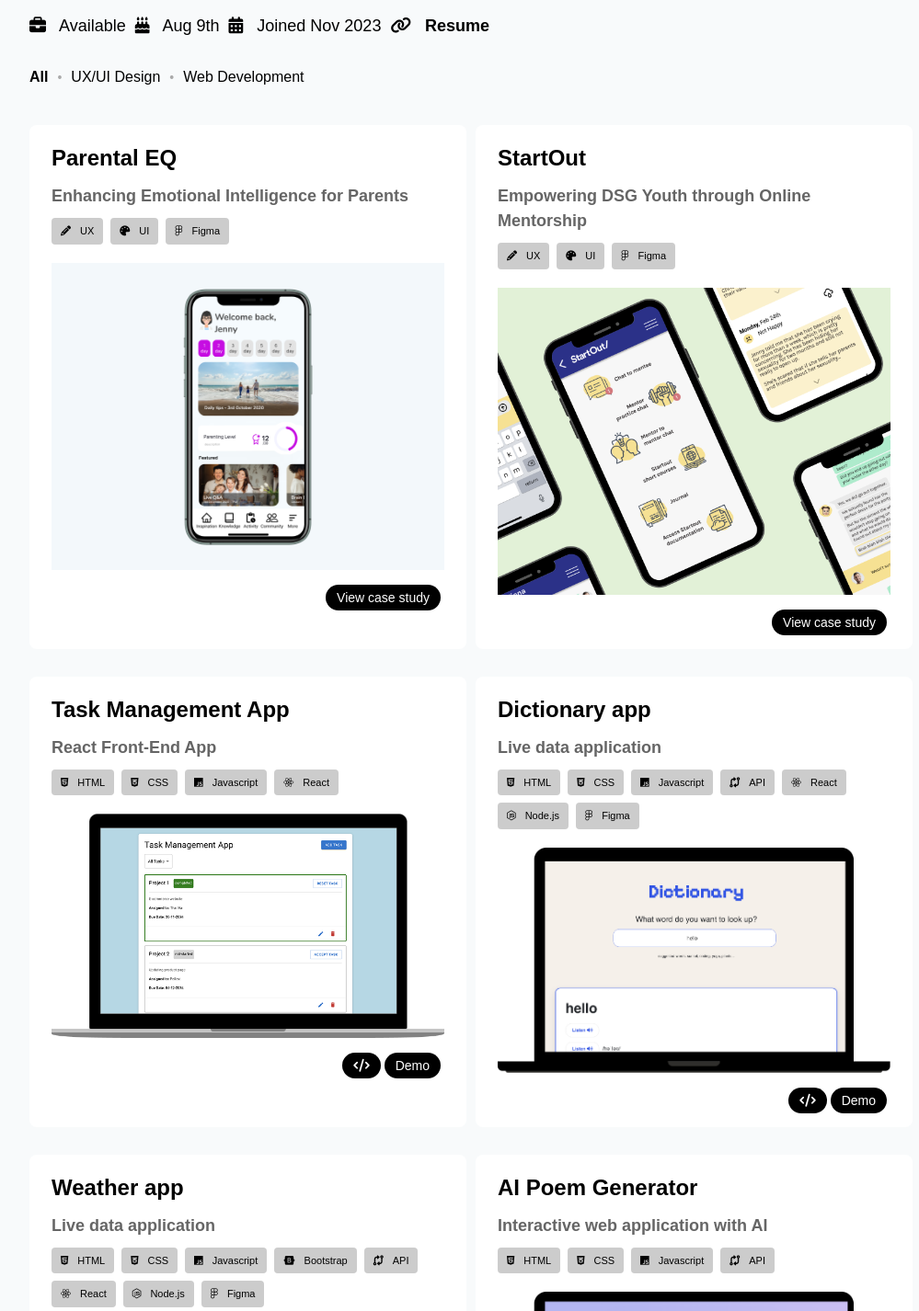
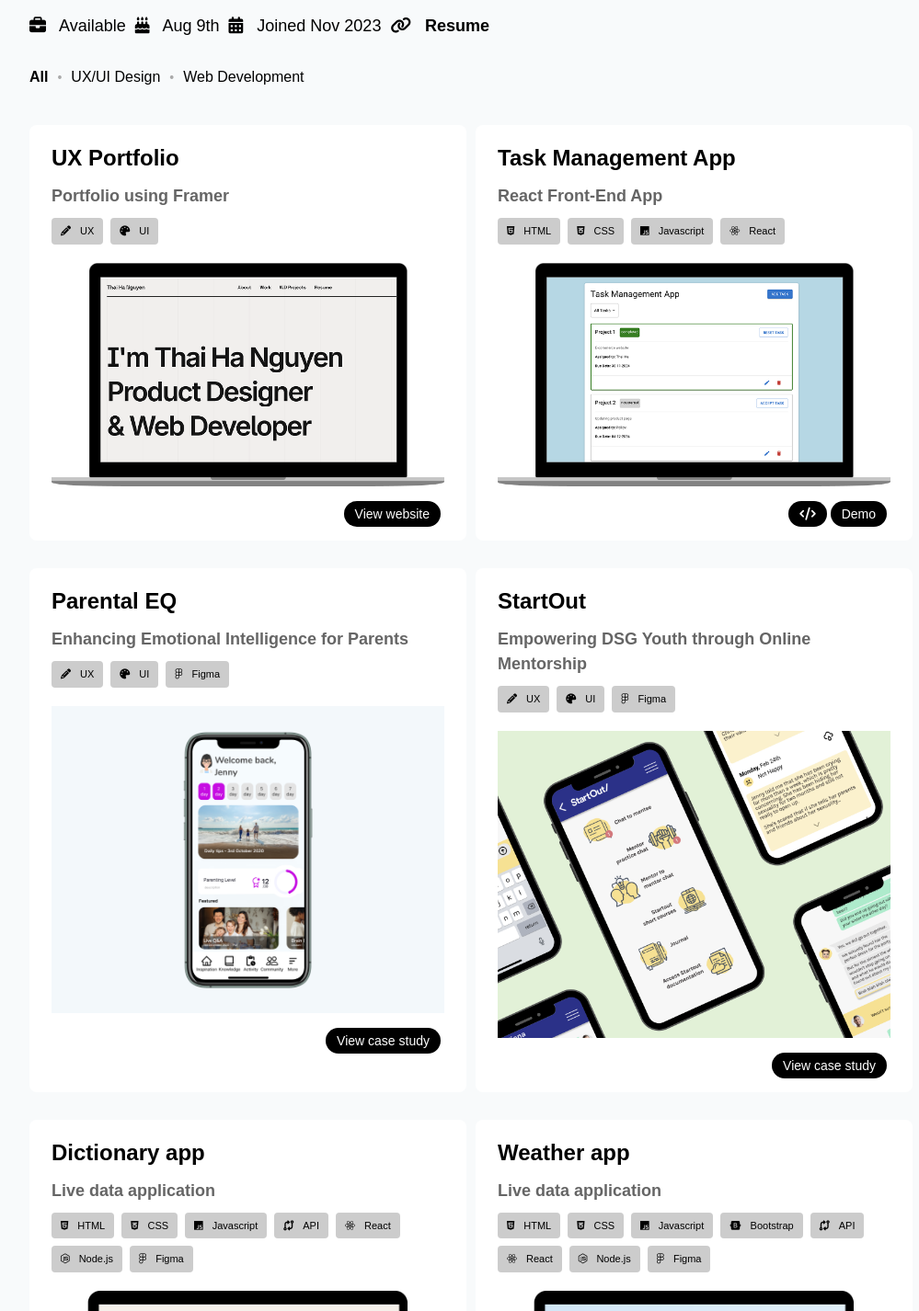
Before and after one commit to thaihanguyen98/my-portfolio, a plain HTML site: page index.html in a window 1280 px wide. Shown: the part 330-1756 px from the top of the page at 92% size, without its empty margins (128-1127 px from the left). Drawn offline with Linux system fonts and the light colour scheme.

Commit message:
add UX Portfolio website

```diff
--- a/index.html
+++ b/index.html
@@ -96,6 +96,88 @@
         <div class="grid">
           <div class="card" data-category="ux-ui">
             <div class="card-header">
+              <h2>UX Portfolio</h2>
+              <h3>Portfolio using Framer</h3>
+              <ul class="tags">
+                <li><i class="fa-solid fa-pencil"></i>UX</li>
+                <li><i class="fa-solid fa-palette"></i>UI</li>
+              </ul>
+            </div>
+            <div class="card-body demo-link">
+              <a
+                href="https://thaihanguyen.framer.website/"
+                rel="noopener noreferrer"
+                aria-label="UX Portfolio"
+              >
+                <img src="images/MyNewPortfolio.png" /><span
+                  class="demo-link-hover"
+                  >View case study</span
+                ></a
+              >
+            </div>
+            <div class="card-footer">
+              <ul>
+                <li>
+                  <a
+                    href="https://thaihanguyen.framer.website/"
+                    rel="noopener noreferrer"
+                    aria-label="UX Portfolio"
+                    >View website</a
+                  >
+                </li>
+              </ul>
+            </div>
+          </div>
+          <div class="card" data-category="web-dev">
+            <div class="card-header">
+              <h2>Task Management App</h2>
+              <h3>React Front-End App</h3>
+              <ul class="tags">
+                <li><i class="fa-brands fa-html5"></i>HTML</li>
+                <li><i class="fa-brands fa-css3-alt"></i>CSS</li>
+                <li><i class="fa-brands fa-js"></i>Javascript</li>
+                <li><i class="fa-brands fa-react"></i>React</li>
+              </ul>
+            </div>
+            <div class="card-body demo-link">
+              <a
+                href="https://bis-kan.github.io/To-Do-List-App/"
+                target="_blank"
+                rel="noopener noreferrer"
+                aria-label="Live demo of Task Management App"
+              >
+                <img src="images/TaskManagementApp.png" /><span
+                  class="demo-link-hover"
+                  >Live Demo</span
+                ></a
+              >
+            </div>
+            <div class="card-footer">
+              <ul>
+                <li>
+                  <a
+                    href="https://github.com/thaihanguyen98/To-Do-List-App"
+                    target="_blank"
+                    rel="noopener noreferrer"
+                    aria-label="Github repository for Task Management App"
+                  >
+                    <i class="fa-solid fa-code"></i
+                  ></a>
+                </li>
+                <li>
+                  <a
+                    href="https://bis-kan.github.io/To-Do-List-App/"
+                    target="_blank"
+                    rel="noopener noreferrer"
+                    aria-label="Live demo of Task Management App"
+                    >Demo</a
+                  >
+                </li>
+              </ul>
+            </div>
+          </div>
+          <div class="card" data-category="ux-ui">
+            <div class="card-header">
               <h2>Parental EQ</h2>
               <h3>Enhancing Emotional Intelligence for Parents</h3>
               <ul class="tags">
@@ -163,54 +245,7 @@
               </ul>
             </div>
           </div>
-          <div class="card" data-category="web-dev">
-            <div class="card-header">
-              <h2>Task Management App</h2>
-              <h3>React Front-End App</h3>
-              <ul class="tags">
-                <li><i class="fa-brands fa-html5"></i>HTML</li>
-                <li><i class="fa-brands fa-css3-alt"></i>CSS</li>
-                <li><i class="fa-brands fa-js"></i>Javascript</li>
-                <li><i class="fa-brands fa-react"></i>React</li>
-              </ul>
-            </div>
-            <div class="card-body demo-link">
-              <a
-                href="https://bis-kan.github.io/To-Do-List-App/"
-                target="_blank"
-                rel="noopener noreferrer"
-                aria-label="Live demo of Task Management App"
-              >
-                <img src="images/TaskManagementApp.png" /><span
-                  class="demo-link-hover"
-                  >Live Demo</span
-                ></a
-              >
-            </div>
-            <div class="card-footer">
-              <ul>
-                <li>
-                  <a
-                    href="https://github.com/thaihanguyen98/To-Do-List-App"
-                    target="_blank"
-                    rel="noopener noreferrer"
-                    aria-label="Github repository for Task Management App"
-                  >
-                    <i class="fa-solid fa-code"></i
-                  ></a>
-                </li>
-                <li>
-                  <a
-                    href="https://bis-kan.github.io/To-Do-List-App/"
-                    target="_blank"
-                    rel="noopener noreferrer"
-                    aria-label="Live demo of Task Management App"
-                    >Demo</a
-                  >
-                </li>
-              </ul>
-            </div>
-          </div>
+
           <div class="card" data-category="web-dev">
             <div class="card-header">
               <h2>Dictionary app</h2>
```
Also changed, not shown: images/MyNewPortfolio.png (added), 6 other files.
